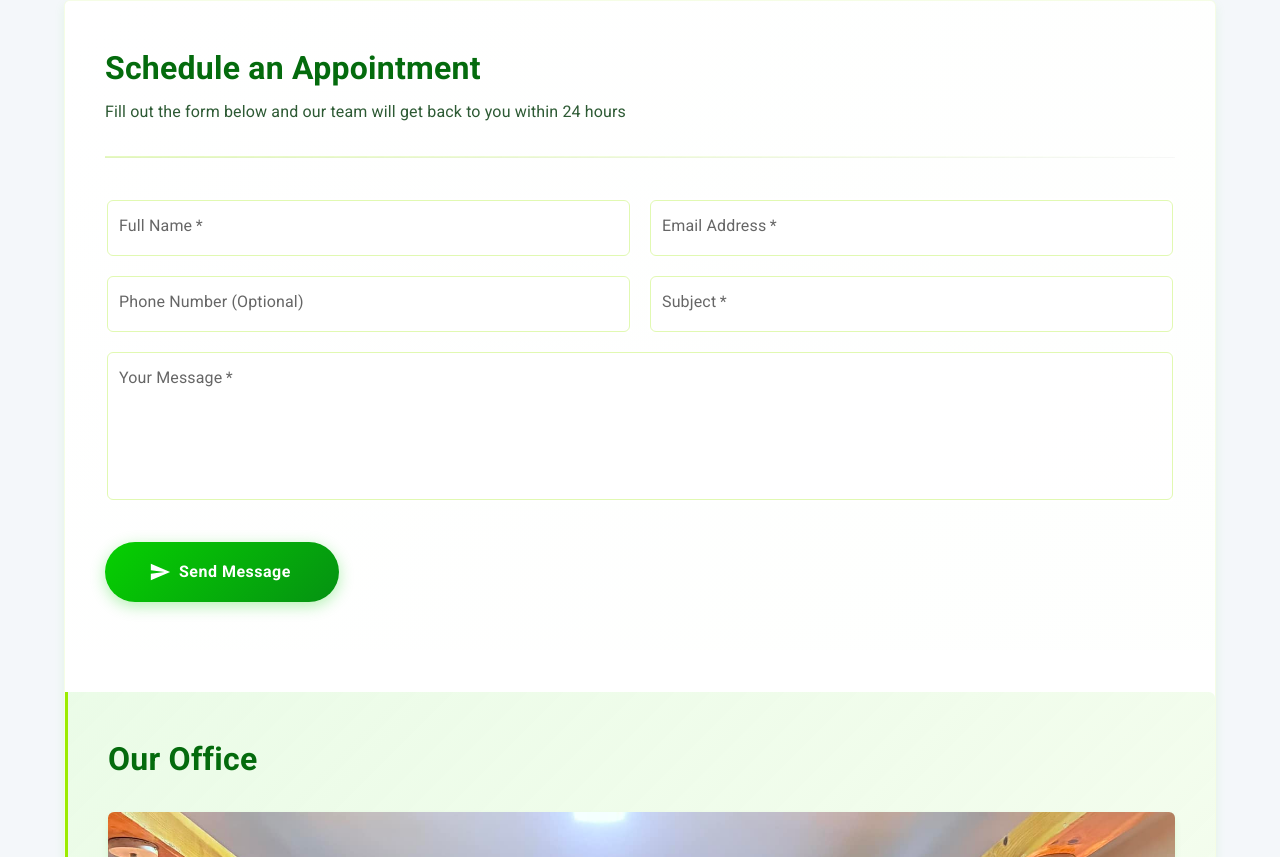
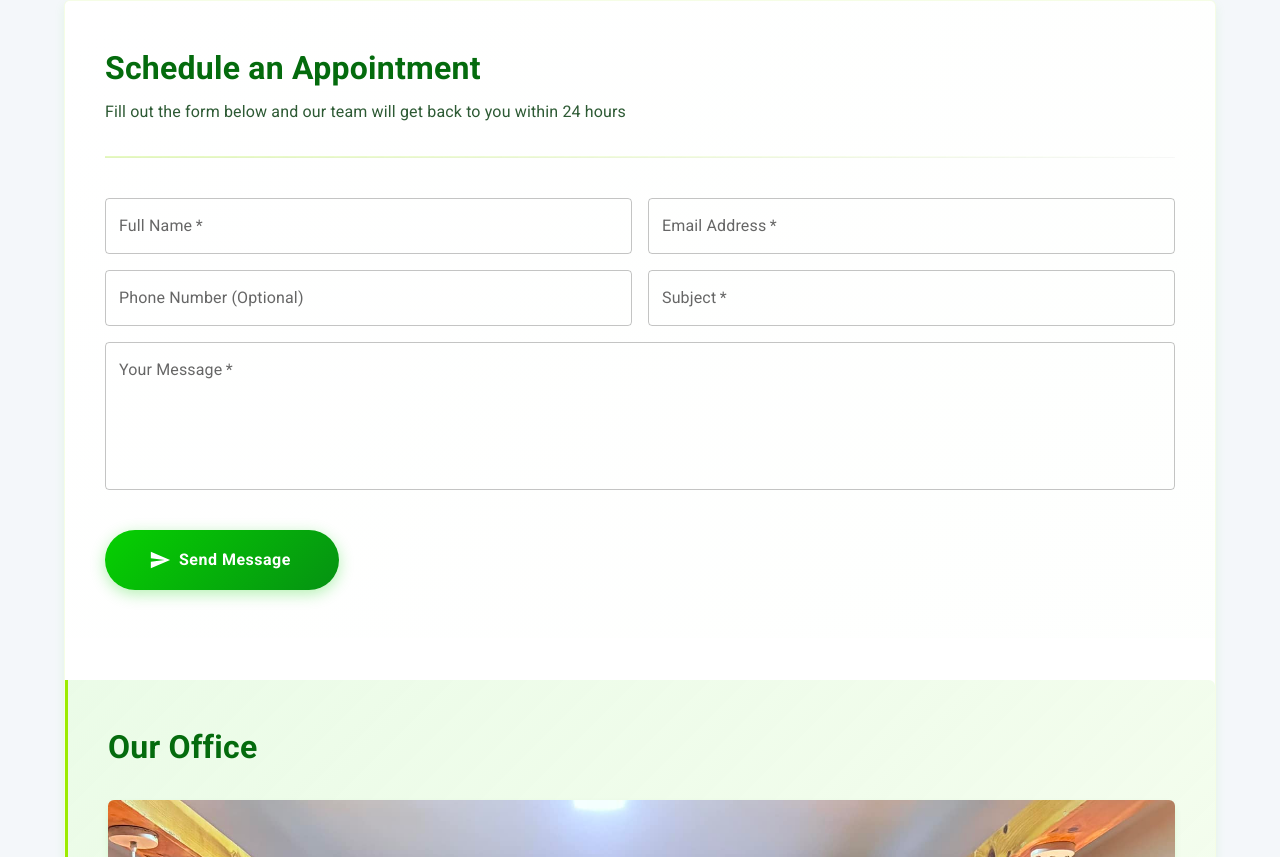
Before and after one commit to Icarus-20s/Flint_CA_form, a React (Vite) app: page /contact in a window 1280 px wide. Shown: the part 883-1740 px from the top of the page. Built offline with nearby package versions, Linux system fonts and the light colour scheme; no server answers.

Commit message:
updatecontact form css and aboutus color labels

```diff
--- a/src/Pages/Aboutus/Aboutus.css
+++ b/src/Pages/Aboutus/Aboutus.css
@@ -56,9 +56,14 @@
   padding: 80px 0;
 }
 
-.kbps-section:nth-child(even) {
+.kbps-section:nth-child(odd) {
   background-color: var(--bg-light);
 }
+
+.kbps-section:nth-child(even) {
+  background-color: white; /* or your green color */
+}
+
 
 .kbps-section-header {
   margin-bottom: 60px;
--- a/src/Pages/Contactus/Contactus.css
+++ b/src/Pages/Contactus/Contactus.css
@@ -257,46 +257,34 @@
 /* Form Inputs */
 .contact-form {
   margin-top: 2rem;
+
 }
 
 .contact-input {
+  color: var(--text-primary);
   margin-bottom: 1.5rem;
   transition: all var(--transition-standard);
 }
 
-.contact-input .MuiOutlinedInput-root {
-  border-radius: var(--border-radius) !important;
-  transition: all 0.3s ease !important;
-  background: rgba(255, 255, 255, 0.8);
-  border: 2px solid transparent;
-}
-
-.contact-input .MuiOutlinedInput-root:hover {
-  background: var(--white);
-  transform: translateY(-1px);
+.contact-input .MuiOutlinedInput-root.Mui-focused .MuiOutlinedInput-notchedOutline {
+  border-color: green !important;
 }
 
 .contact-input .MuiOutlinedInput-root.Mui-focused {
-  background: var(--white);
-  box-shadow: var(--input-focus-shadow);
-  transform: translateY(-2px);
-  border-color: var(--accent-color);
+  box-shadow: none !important; /* removes blue glow */
+  color: var(--text-primary);
 }
 
-.contact-input .MuiInputLabel-root.Mui-focused {
-  color: var(--primary-color) !important;
-  font-weight: 500;
+.contact-input .MuiOutlinedInput-root.Mui-focused:hover {
+  box-shadow: none !important; /* also remove on hover focus */
 }
 
-.contact-input .MuiOutlinedInput-notchedOutline {
-  border-color: rgba(155, 236, 0, 0.3) !important;
-  transition: var(--transition-standard) !important;
+/* Add this to change label color on focus */
+.contact-input label.Mui-focused {
+  color: green !important;
 }
 
-.contact-input .MuiOutlinedInput-root.Mui-focused .MuiOutlinedInput-notchedOutline {
-  border-color: var(--primary-color) !important;
-  border-width: 2px !important;
-}
+
 
 /* Submit Button */
 .submit-button {
@@ -672,7 +660,6 @@
 }
 
 /* Focus Management for Accessibility */
-.contact-input:focus-within,
 .submit-button:focus,
 .contact-info-card:focus,
 .faq-item:focus {
--- a/src/Pages/Contactus/Contactus.jsx
+++ b/src/Pages/Contactus/Contactus.jsx
@@ -440,11 +440,7 @@ const Contactus = () => {
                                                     helperText={getValidationError(
                                                         "name"
                                                     )}
-                                                    className={`contact-input ${
-                                                        formFocused === "name"
-                                                            ? "input-focused"
-                                                            : ""
-                                                    }`}
+                                                    className={`contact-input`}
                                                 />
                                             </Grid2>
                                             <Grid2 size={{ xs: 12, sm: 6 }}>
```
